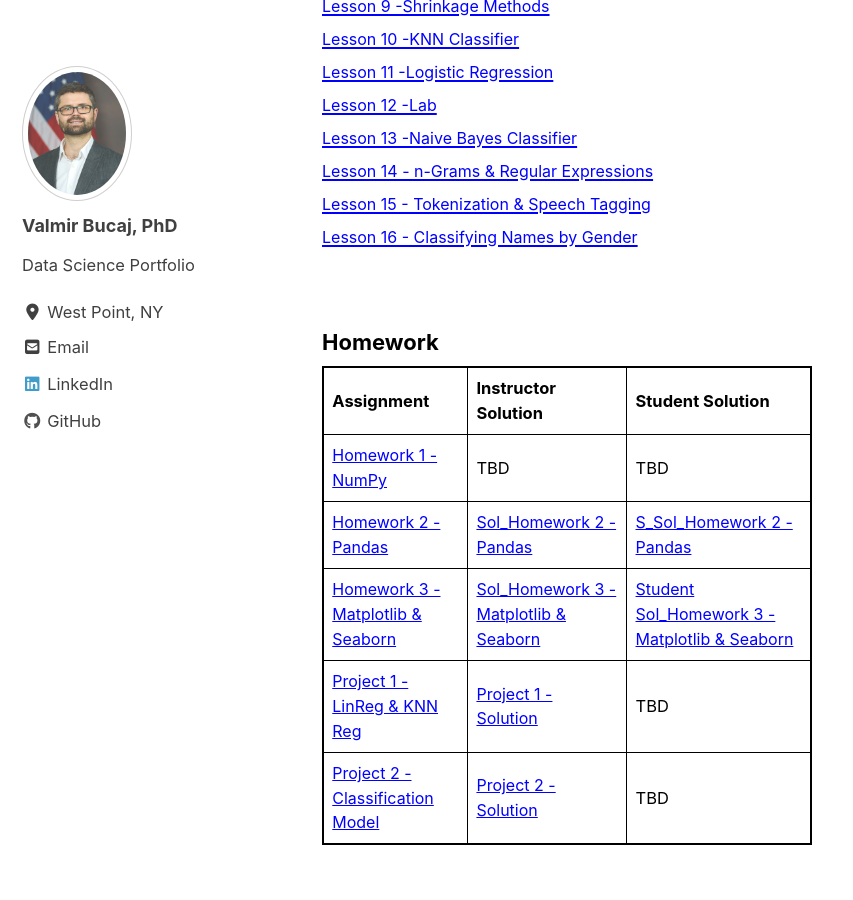
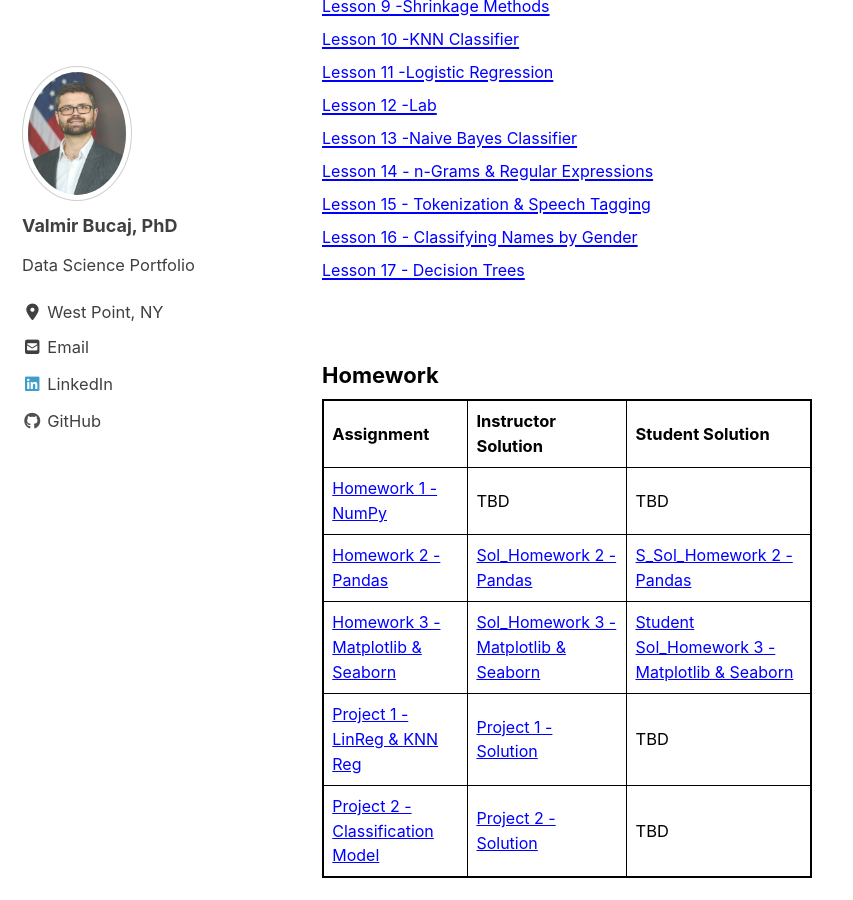
Before and after one commit to vbucaj/vbucaj.github.io, a Jekyll site: the page built from _pages/MA477.md, in a window 1280 px wide and 900 px high, scrolled down 1042 px. Shown: the whole window, without its empty margins (0-853 px from the left). Built offline with Jekyll 4.4.1, drawn with Linux system fonts in a browser that asks for light colours; cached includes are drawn as plain includes; nearby versions of some CDN libraries.

Commit message:
lesson 17

```diff
--- a/_pages/MA477.md
+++ b/_pages/MA477.md
@@ -67,6 +67,8 @@ To download the JupyterNotebooks follow the steps below:
 <br>
 <a href="https://github.com/vbucaj/lecture-notes/blob/master/MA477%20-%20Theory%20and%20Applications%20of%20Data%20Science/Lessons/Lesson%2016%20-%20Classifying%20Names%20by%20Gender/Lesson%2016%20-%20Classifying%20Names%20via%20NBC.ipynb" target="_blank"><font size='3'>Lesson 16 - Classifying Names by Gender</font></a>
 <br>
+<a href="https://github.com/vbucaj/lecture-notes/blob/master/MA477%20-%20Theory%20and%20Applications%20of%20Data%20Science/Lessons/Lesson%2017%20-%20Decision%20Trees%20%26%20Random%20Forests/Lesson%2017%20-%20Decision%20Trees%20and%20Random%20Forests.ipynb" target="_blank"><font size='3'>Lesson 17 - Decision Trees</font></a>
+<br>
 </body>
 
 
```
